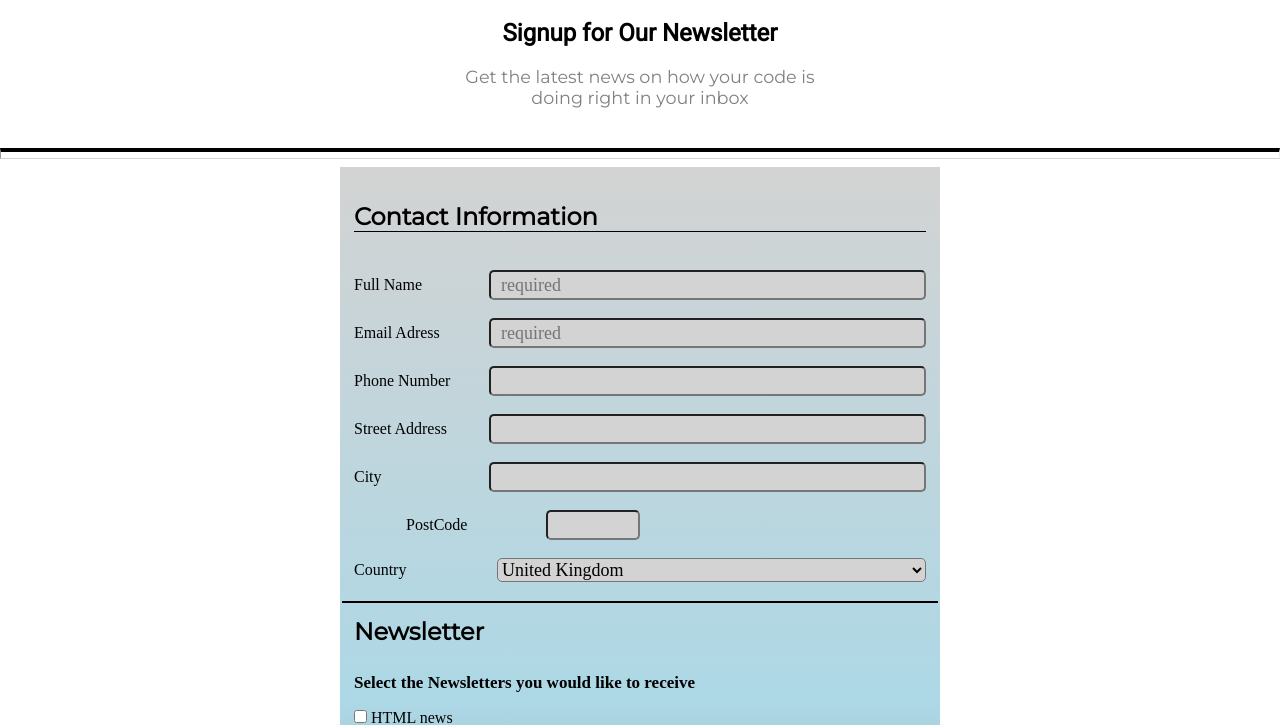
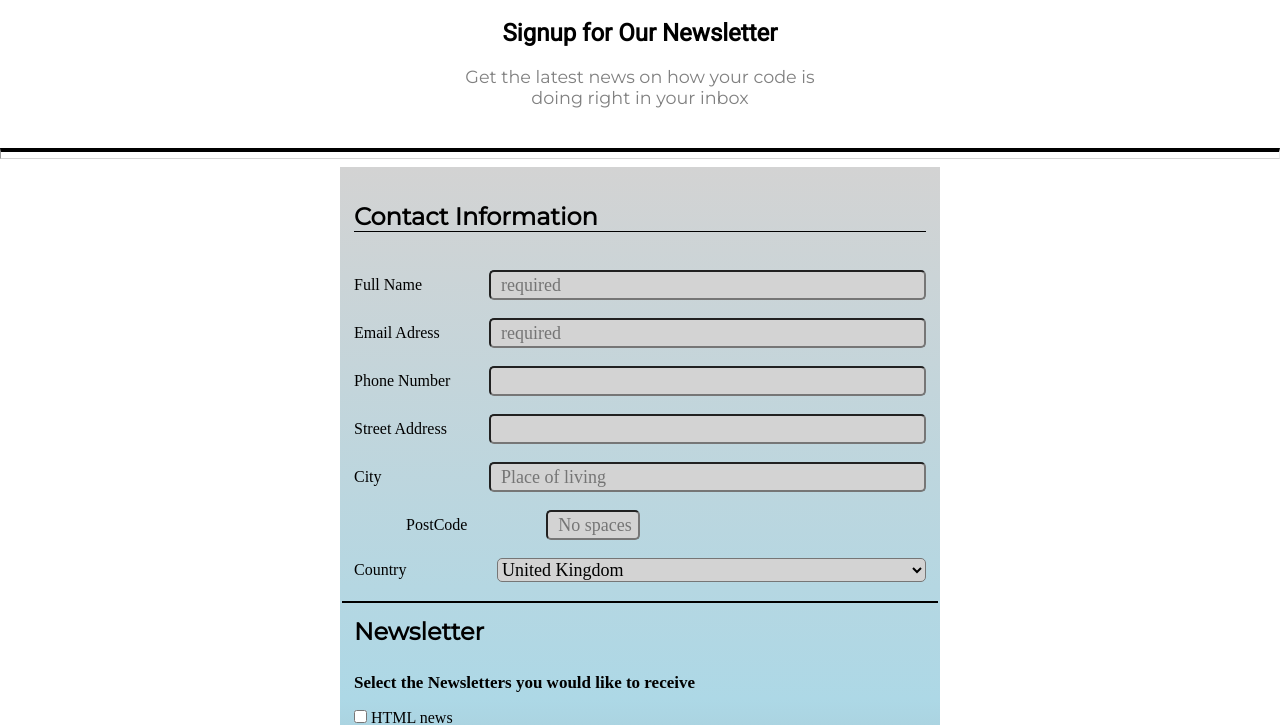
Before and after one commit to billysballo/Techdegree-Project3, a plain HTML site: page portfolioProject3/index.html in a window 1280 px wide. Shown: the part 80-805 px from the top of the page. Drawn offline with Linux system fonts and the light colour scheme.

Commit message:
Commit after First review

```diff
--- a/portfolioProject3/index.html
+++ b/portfolioProject3/index.html
@@ -43,17 +43,17 @@
 
       <div class="user-info">
         <label for="address">Street Address</label>
-        <input type="text" id="address" name="user_address">
+        <input type="text" id="address" name="user_address" >
       </div>
 
       <div class="user-info">
         <label for="city">City</label>
-        <input type="text" id="city" name="user_city">
+        <input type="text" id="city" name="user_city" placeholder="Place of living">
       </div>
 
       <div class="info-postcode">
        <label class="postcodes" for="postcode"><span>PostCode</span></label>
-       <input type="text" id="postcode" name="user_postcode">
+       <input type="text" id="postcode" name="user_postcode" placeholder="No spaces">
      </div>
 
       <div class="user-info">
```
